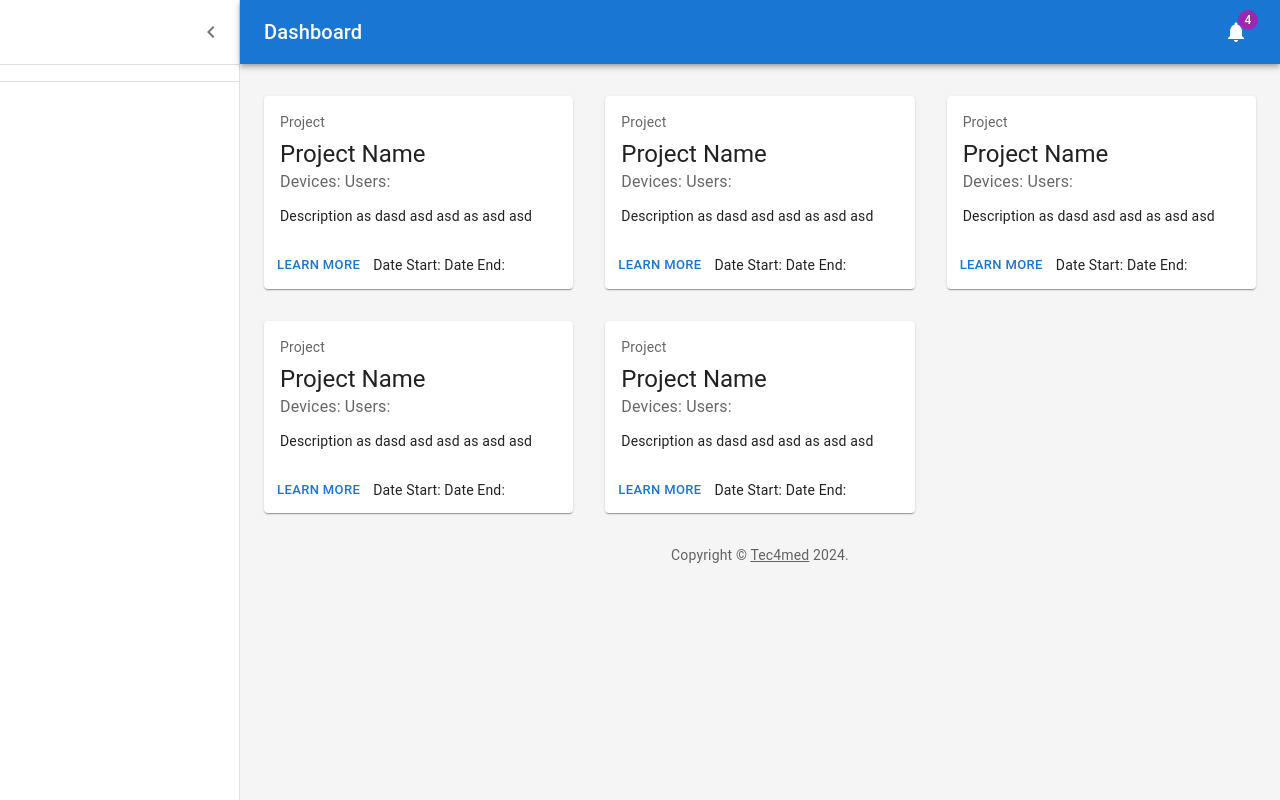
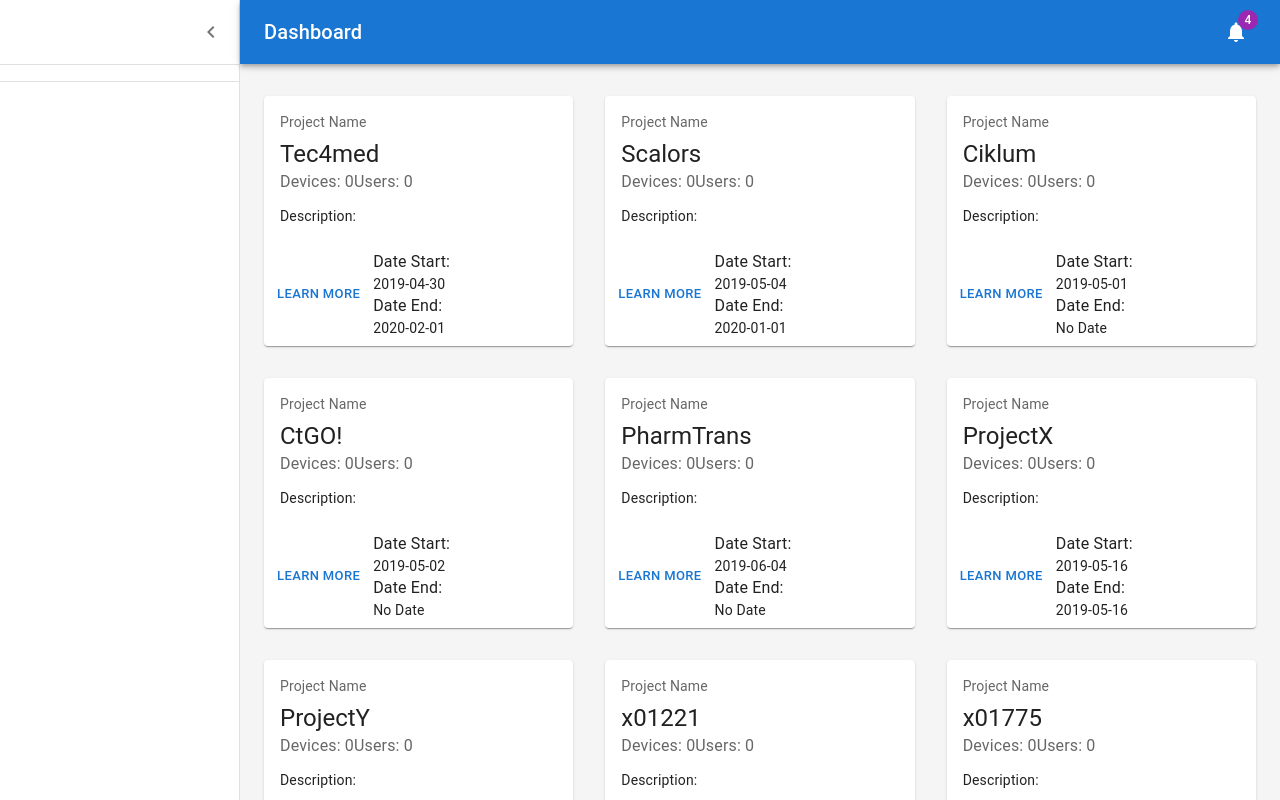
Before and after one commit to Semiao91/Tec4med, a React (Vite) app: page / in a window 1280 px wide. Built offline with nearby package versions, Linux system fonts and the light colour scheme.

Commit message:
second commit, data parsed correctly and rendered accordingly

```diff
--- a/src/components/Card.tsx
+++ b/src/components/Card.tsx
@@ -1,43 +1,46 @@
-import * as React from 'react';
-import Box from '@mui/material/Box';
 import Card from '@mui/material/Card';
 import CardActions from '@mui/material/CardActions';
 import CardContent from '@mui/material/CardContent';
 import Button from '@mui/material/Button';
 import Typography from '@mui/material/Typography';
 
-const bull = (
-    <Box
-        component="span"
-        sx={{ display: 'inline-block', mx: '2px', transform: 'scale(0.8)' }}
-    >
-        •
-    </Box>
-);
+interface BasicCardProps {
+    projectName: string;
+    deviceCount: number;
+    userCount: number;
+    startDate: string;
+    endDate: string;
+}
 
-export default function BasicCard() {
+export default function BasicCard({
+    projectName,
+    deviceCount,
+    userCount,
+    startDate,
+    endDate
+}: BasicCardProps) {
     return (
         <Card sx={{ minWidth: 275 }}>
             <CardContent>
                 <Typography sx={{ fontSize: 14 }} color="text.secondary" gutterBottom>
-                    Project
+                    Project Name
                 </Typography>
                 <Typography variant="h5" component="div">
-                    Project Name
+                    {projectName}
                 </Typography>
                 <Typography sx={{ mb: 1.5 }} color="text.secondary">
-                    Devices: {/*X*/}
-                    Users: {/*X*/}
+                    Devices: {deviceCount}
+                    Users: {userCount}
                 </Typography>
                 <Typography variant="body2">
-                    Description as dasd asd asd as asd asd
+                    Description:
                 </Typography>
             </CardContent>
             <CardActions>
                 <Button size="small">Learn More</Button>
                 <Typography variant="body2">
-                    Date Start: {/* 52 */}
-                    Date End: {/* 52 */}
+                    <Typography>Date Start:</Typography> {startDate.substring(0, 10)}
+                    <Typography>Date End:</Typography>  {endDate.substring(0, 10)}
                 </Typography>
             </CardActions>
         </Card>
--- a/src/components/Dashboard.tsx
+++ b/src/components/Dashboard.tsx
@@ -1,4 +1,4 @@
-import * as React from "react";
+import React, { useState, useEffect } from 'react';
 import { styled, createTheme, ThemeProvider } from "@mui/material/styles";
 import CssBaseline from "@mui/material/CssBaseline";
 import MuiDrawer from "@mui/material/Drawer";
@@ -16,7 +16,17 @@
 import MenuIcon from "@mui/icons-material/Menu";
 import ChevronLeftIcon from "@mui/icons-material/ChevronLeft";
 import NotificationsIcon from "@mui/icons-material/Notifications";
-import BasicCard from "./Card";
+import MainComponent from "./DataParsers";
+
+interface Project {
+    id: number;
+    title: string;
+    deviceCount: number;
+    userCount: number;
+    beginDate?: string;
+    expirationDate?: string;
+}
+
 
 function Copyright(props: any) {
     return (
@@ -35,6 +45,7 @@
         </Typography>
     );
 }
+
 
 const drawerWidth: number = 240; //Controls width of side bar
 
@@ -90,10 +101,31 @@
 const defaultTheme = createTheme();
 
 export default function Dashboard() {
+
+
+
+    const [projects, setProjects] = useState<Project[]>([]);
+
+    useEffect(() => {
+        fetch('../../public/data/project.json')
+            .then(response => {
+                if (!response.ok) {
+                    throw new Error('Network response was not ok');
+                }
+                return response.json();
+            })
+            .then(data => {
+                setProjects(data);
+            })
+            .catch(error => {
+                console.error('Error fetching project data:', error);
+            });
+    }, []);
     const [open, setOpen] = React.useState(true);
     const toggleDrawer = () => {
         setOpen(!open);
     };
+
 
     return (
         <ThemeProvider theme={defaultTheme}>
@@ -166,9 +198,9 @@
                     <Toolbar />
                     <Container maxWidth="xl" sx={{ mt: 4, mb: 4 }}>
                         <Grid container spacing={4}>
-                            {Array.from(new Array(5)).map((_, index) => (
+                            {projects.map((project, index) => (
                                 <Grid item xs={12} md={4} lg={4} key={index}>
-                                    <BasicCard />
+                                    <MainComponent project={project} />
                                 </Grid>
                             ))}
                         </Grid>
--- /dev/null
+++ b/src/components/DataParsers.tsx
@@ -0,0 +1,30 @@
+import React from 'react';
+import BasicCard from './Card';
+
+interface Project {
+    id: number;
+    title: string;
+    deviceCount?: number;
+    userCount?: number;
+    beginDate?: string;
+    expirationDate?: string;
+}
+
+interface MainComponentProps {
+    project: Project;
+}
+
+function MainComponent({ project }: MainComponentProps) {
+    return (
+        <BasicCard
+            key={project.id}
+            projectName={project.title}
+            deviceCount={project.deviceCount || 0}
+            userCount={project.userCount || 0}
+            startDate={project.beginDate || ''}
+            endDate={project.expirationDate || 'No Date'}
+        />
+    );
+}
+
+export default MainComponent;
```
Also changed, not shown: public/data/device.json (renamed from src/data/device.json), public/data/project.json (renamed from src/data/project.json), public/data/user.json (renamed from src/data/user.json).
